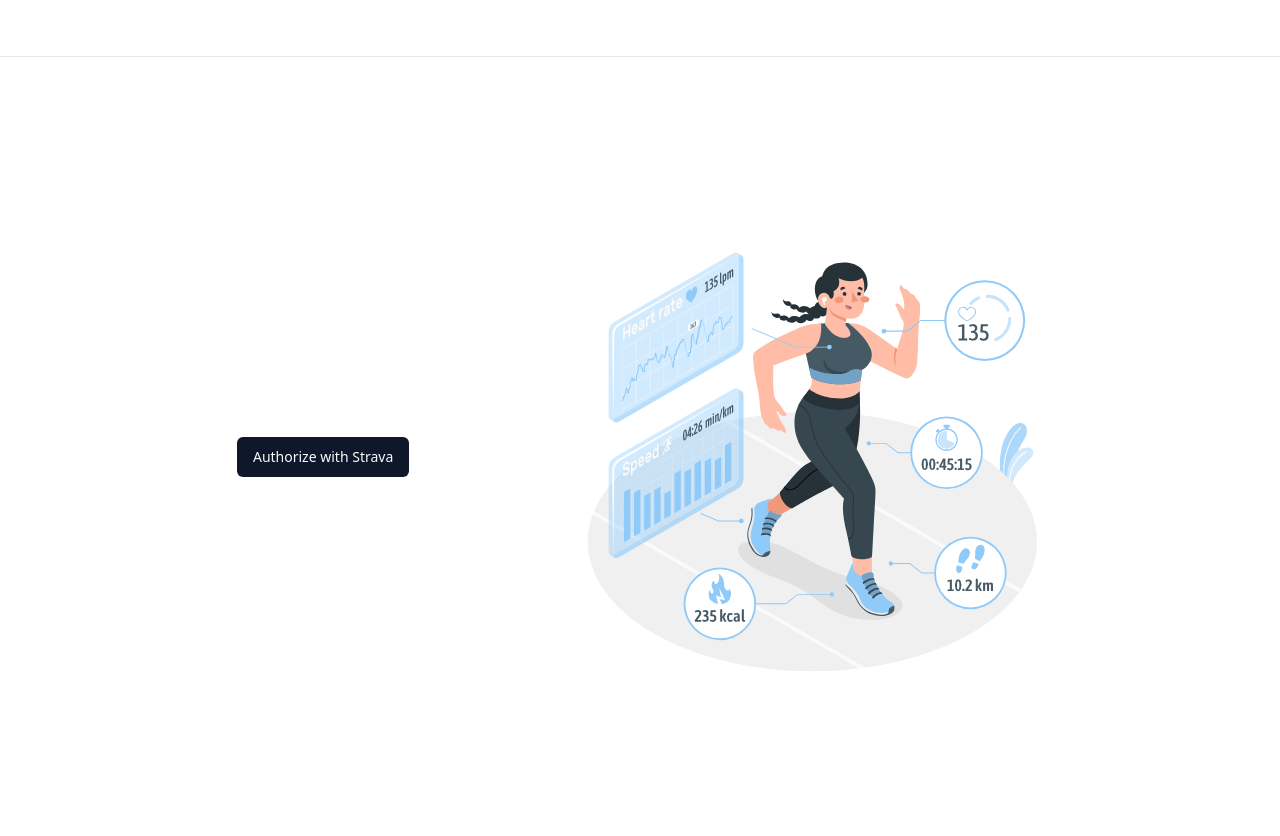
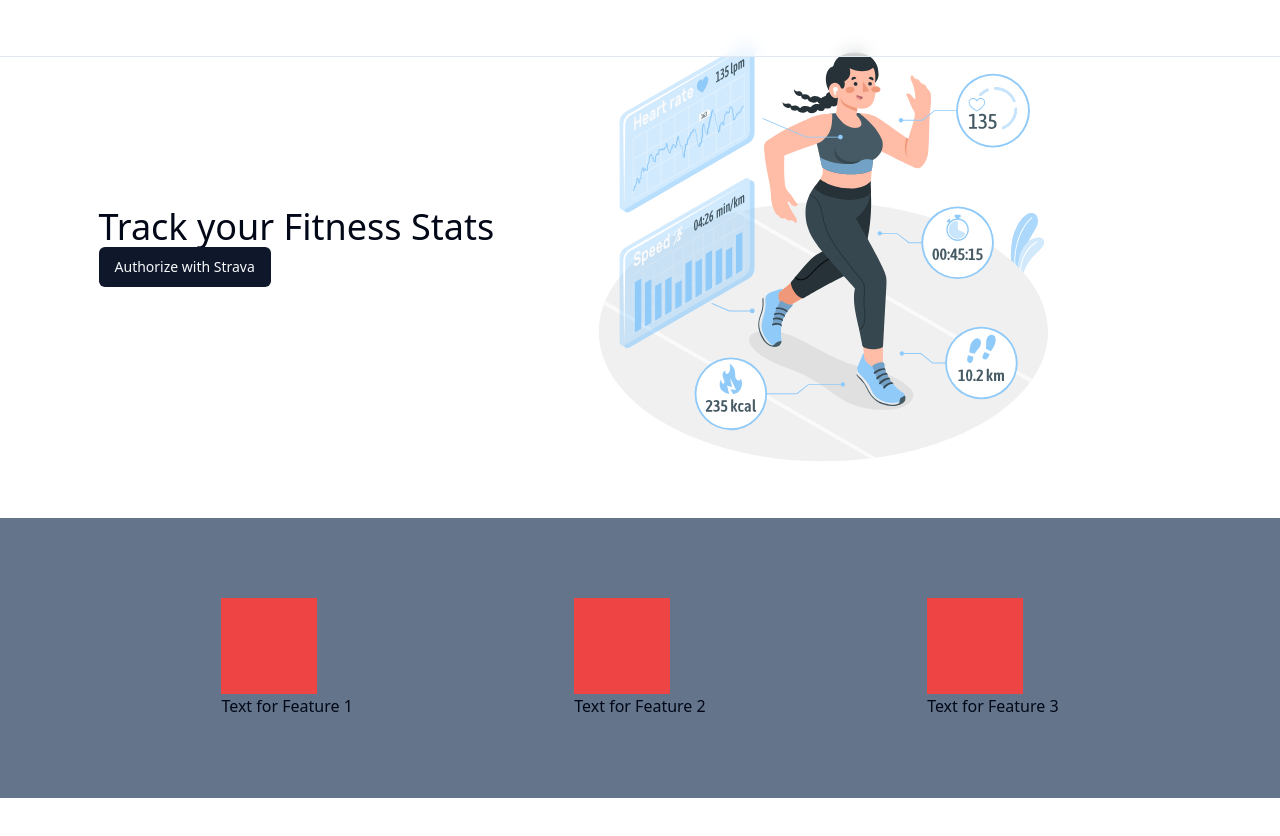
Before and after one commit to karltiama/junestravaapp, a Next.js app: page / in a window 1280 px wide. Shown: the top 836 px of the page. After the commit the page ends 800 px from the top, so only its background shows below. Built offline with nearby package versions, Linux system fonts and the light colour scheme; no server answers.

Commit message:
refactor: Update layout and page components

```diff
--- a/src/app/layout.tsx
+++ b/src/app/layout.tsx
@@ -19,13 +19,10 @@ export default function RootLayout({
 	return (
 		<html lang="en" className="scroll-pt-[3.5rem]">
 			<body
-				className={cn(
-					"min-h-screen bg-background font-sans antialiased",
-					inter.variable
-				)}>
-				<div className="relative flex min-h-dvh flex-col bg-background">
+				className={cn("min-h-screen font-sans antialiased", inter.variable)}>
+				<div className="relative">
 					<SiteHeader />
-					<main className="flex-1">{children}</main>
+					<main>{children}</main>
 					<footer></footer>
 				</div>
 			</body>
--- a/src/app/page.tsx
+++ b/src/app/page.tsx
@@ -1,25 +1,30 @@
-"use client ";
+"use client";
 
 import { Button } from "@/components/ui/button";
-
 import TestStrava from "@/components/text-strava";
 import Link from "next/link";
-import MySVGIcon from "@/components/fitness";
 import { FitnessSvg } from "@/components/fitnessSvg";
+import { Features } from "@/components/features";
 
 const authorizeUrl = `https://www.strava.com/oauth/authorize?client_id=${process.env.NEXT_PUBLIC_STRAVA_CLIENT_ID}&response_type=code&redirect_uri=${process.env.NEXT_PUBLIC_STRAVA_REDIRECT_URI}&approval_prompt=force&scope=read,activity:read,activity:read_all`;
 
 export default function Home() {
 	return (
-		<main className="flex min-h-screen items-center justify-evenly p-16">
-			<Link href={authorizeUrl}>
-				<Button>Authorize with Strava</Button>
-			</Link>
-			<div className="w-2/5">
-				<FitnessSvg />
+		<main className="flex flex-col">
+			<div className="flex items-center justify-evenly -mt-10 mb-10 max-w-6xl">
+				<div>
+					<h1 className="text-4xl">Track your Fitness Stats</h1>
+					<Link href={authorizeUrl}>
+						<Button>Authorize with Strava</Button>
+					</Link>
+				</div>
+				<div className="w-2/5">
+					<FitnessSvg />
+				</div>
 			</div>
-
-			{/* <TestStrava /> */}
+			<div className="mt-auto">
+				<Features />
+			</div>
 		</main>
 	);
 }
--- /dev/null
+++ b/src/components/features.tsx
@@ -0,0 +1,20 @@
+import React from "react";
+
+export function Features() {
+	return (
+		<div className="flex justify-evenly py-20 max-w-full bg-slate-500">
+			<div>
+				<div className="h-24 w-24 bg-red-500"></div>
+				<p>Text for Feature 1</p>
+			</div>
+			<div>
+				<div className="h-24 w-24 bg-red-500"></div>
+				<p>Text for Feature 2</p>
+			</div>
+			<div>
+				<div className="h-24 w-24 bg-red-500"></div>
+				<p>Text for Feature 3</p>
+			</div>
+		</div>
+	);
+}
--- a/src/components/fitness.tsx
+++ /dev/null
@@ -1,9 +0,0 @@
-import FitnessIcon from "../assets/fitness.svg";
-
-const MySVGIcon = () => (
-	<div>
-		<FitnessIcon width="300" height="300" />
-	</div>
-);
-
-export default MySVGIcon;
```
